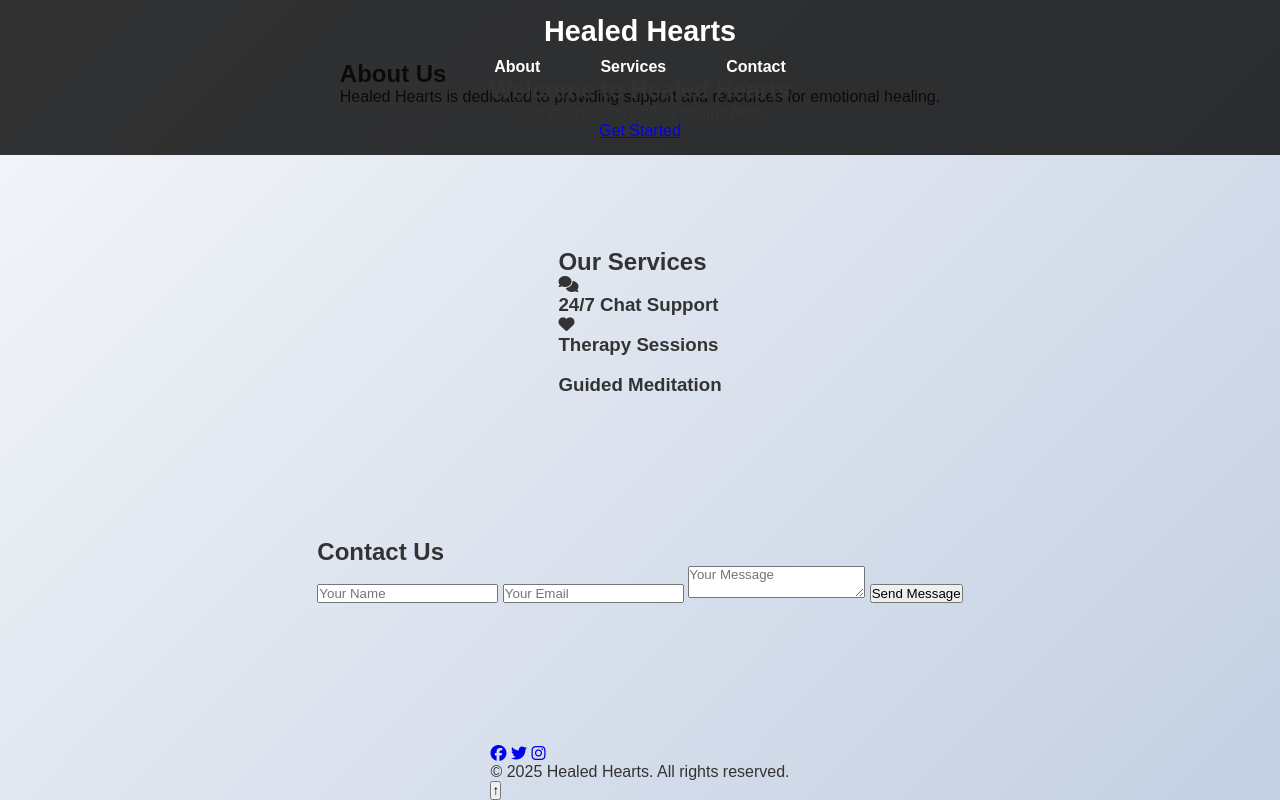
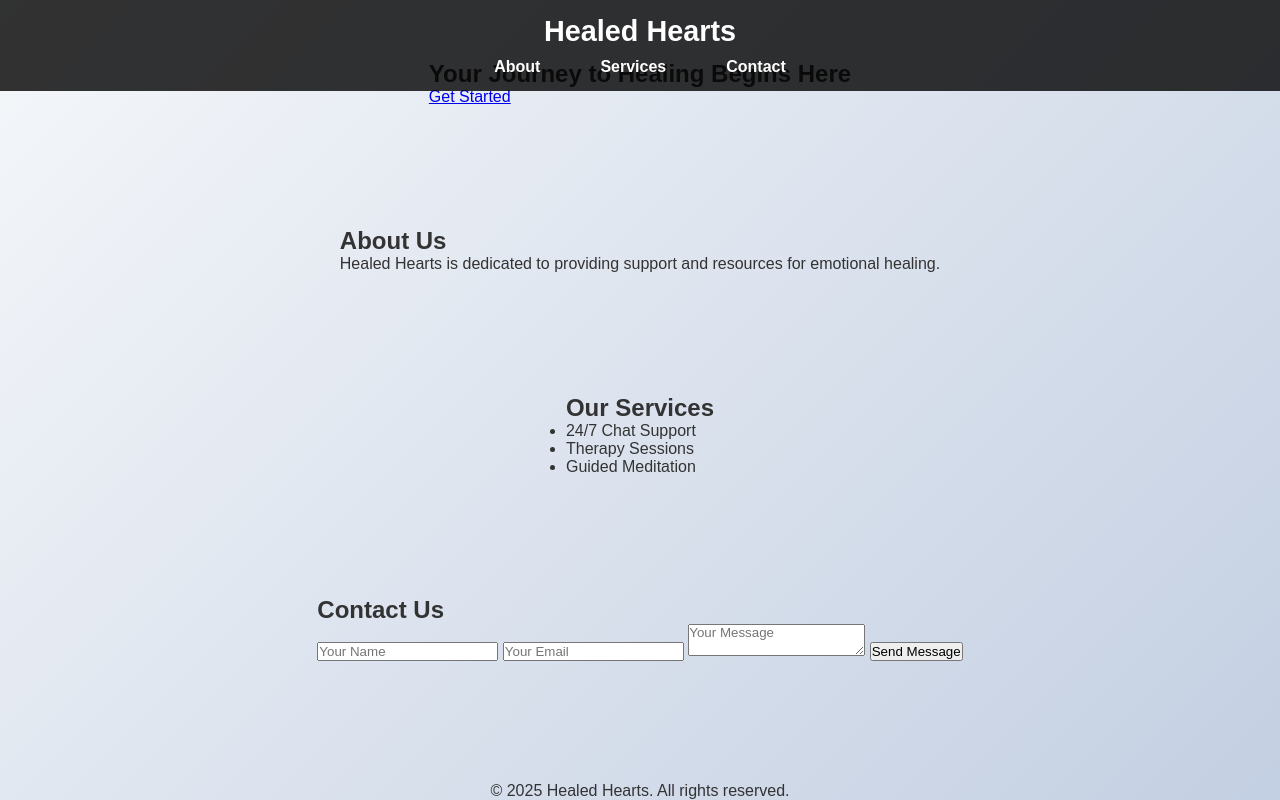
Before and after one commit to karthikeya25/healedhearts, a Flask app: page / in a window 1280 px wide. Run offline with Flask 3, Linux system fonts and the light colour scheme; data that the repository does not hold is empty; some libraries are stand-ins or nearby versions.

Commit message:
Update index.html

```diff
--- a/healed_hearts/templates/index.html
+++ b/healed_hearts/templates/index.html
@@ -4,80 +4,60 @@
     <meta charset="UTF-8">
     <meta name="viewport" content="width=device-width, initial-scale=1.0">
     <title>Healed Hearts</title>
-    <link rel="stylesheet" href="static/styles.css">
-    <script defer src="static/app.js"></script>
-    <script src="https://kit.fontawesome.com/a076d05399.js" crossorigin="anonymous"></script>
+    <link rel="stylesheet" href="styles.css">
+    <script defer src="app.js"></script>
 </head>
 <body>
 
-    <!-- Navigation -->
-    <header>
-        <nav class="navbar">
-            <h1 class="logo">Healed Hearts</h1>
-            <ul class="nav-links">
+    <!-- Navigation Bar -->
+    <header class="nav-bar">
+        <h1 class="logo">Healed Hearts</h1>
+        <nav>
+            <ul>
                 <li><a href="#about">About</a></li>
                 <li><a href="#services">Services</a></li>
                 <li><a href="#contact">Contact</a></li>
             </ul>
-            <div class="burger">
-                <div class="line1"></div>
-                <div class="line2"></div>
-                <div class="line3"></div>
-            </div>
         </nav>
-        <div class="hero">
-            <h2>Welcome to Healed Hearts</h2>
-            <p>Your journey to healing begins here.</p>
-            <a href="chat.html" class="btn">Get Started</a>
-        </div>
     </header>
 
+    <!-- Hero Section -->
+    <section id="hero" class="hero-section">
+        <div class="overlay"></div>
+        <h1 class="hero-title">Your Journey to Healing Begins Here</h1>
+        <a href="#services" class="hero-btn">Get Started</a>
+    </section>
+
     <!-- About Section -->
-    <section id="about">
+    <section id="about" class="content-section fade-in">
         <h2>About Us</h2>
         <p>Healed Hearts is dedicated to providing support and resources for emotional healing.</p>
     </section>
 
     <!-- Services Section -->
-    <section id="services">
+    <section id="services" class="content-section slide-in">
         <h2>Our Services</h2>
-        <div class="service-container">
-            <div class="service-box">
-                <i class="fas fa-comments"></i>
-                <h3>24/7 Chat Support</h3>
-            </div>
-            <div class="service-box">
-                <i class="fas fa-heart"></i>
-                <h3>Therapy Sessions</h3>
-            </div>
-            <div class="service-box">
-                <i class="fas fa-meditation"></i>
-                <h3>Guided Meditation</h3>
-            </div>
-        </div>
+        <ul>
+            <li>24/7 Chat Support</li>
+            <li>Therapy Sessions</li>
+            <li>Guided Meditation</li>
+        </ul>
     </section>
 
     <!-- Contact Section -->
-    <section id="contact">
+    <section id="contact" class="content-section pop-up">
         <h2>Contact Us</h2>
         <form id="contact-form">
-            <input type="text" id="name" placeholder="Your Name" required>
-            <input type="email" id="email" placeholder="Your Email" required>
-            <textarea id="message" placeholder="Your Message" required></textarea>
-            <button type="submit" class="btn">Send Message</button>
-            <p id="form-message" class="success-message"></p>
+            <input type="text" name="name" placeholder="Your Name" required>
+            <input type="email" name="email" placeholder="Your Email" required>
+            <textarea name="message" placeholder="Your Message" required></textarea>
+            <button type="submit" class="pulse-btn">Send Message</button>
         </form>
     </section>
 
     <!-- Footer -->
     <footer>
-        <div class="social-icons">
-            <a href="#"><i class="fab fa-facebook"></i></a>
-            <a href="#"><i class="fab fa-twitter"></i></a>
-            <a href="#"><i class="fab fa-instagram"></i></a>
-        </div>
-        <p>© 2025 Healed Hearts. All rights reserved.</p>
-        <button id="scrollTopBtn">↑</button>
+        <p>&copy; 2025 Healed Hearts. All rights reserved.</p>
     </footer>
 
 </body>
```
